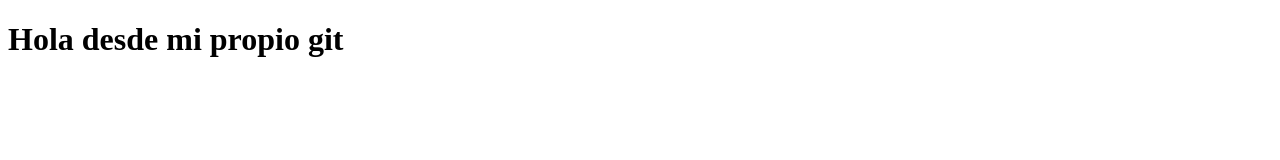
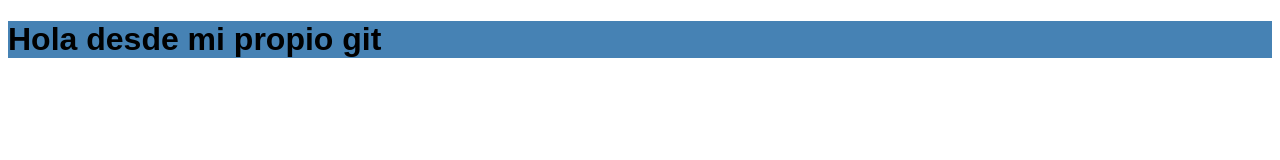
Before and after one commit to r0c4f1/practica, a plain HTML site: page index.html in a window 1280 px wide. Drawn offline with Linux system fonts and the light colour scheme.

Commit message:
agregando estilos

```diff
--- a/index.html
+++ b/index.html
@@ -4,6 +4,7 @@
 		<meta charset="UTF-8" />
 		<meta name="viewport" content="width=device-width" />
 		<title>Index</title>
+		<link rel="stylesheet" href="style.css" type="text/css" media="screen" title="no title" charset="utf-8">
 	</head>
 	<body>
 		<h1 class='titulo'>Hola desde mi propio git</h1>
```
